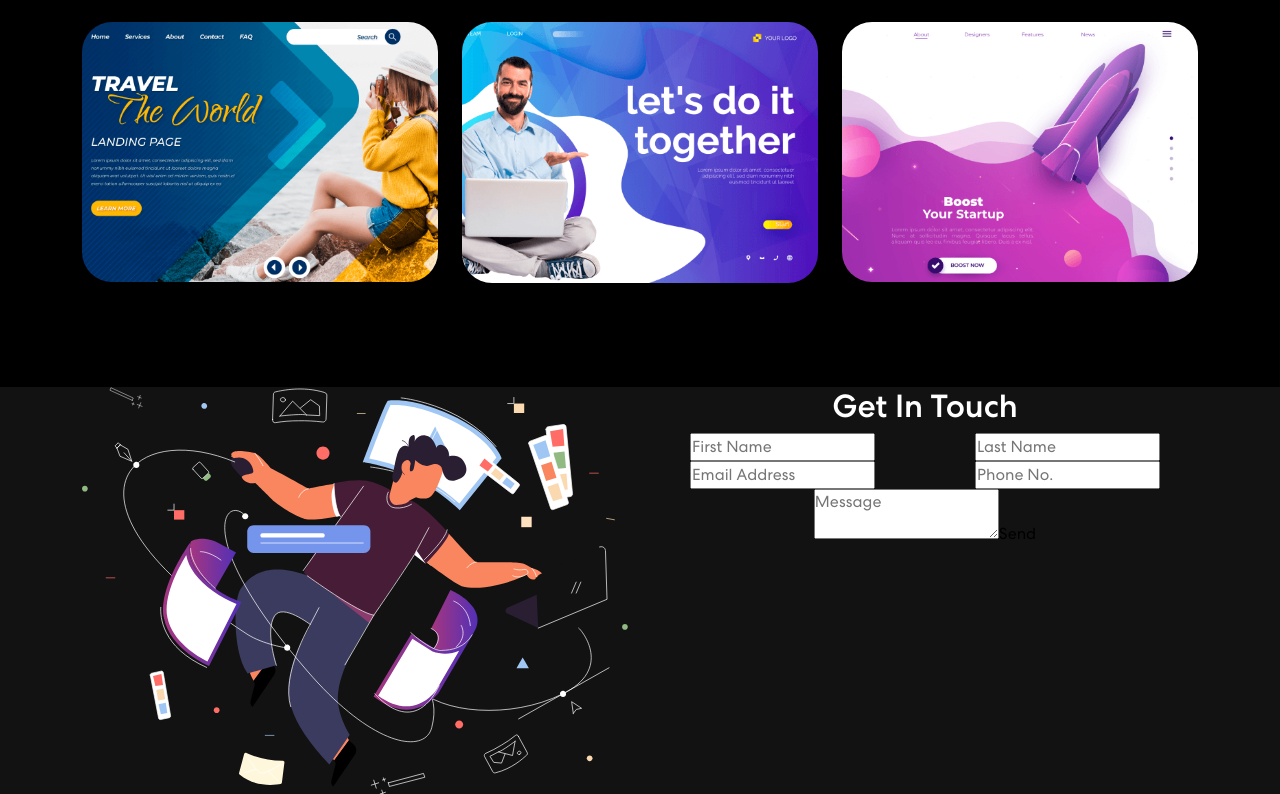
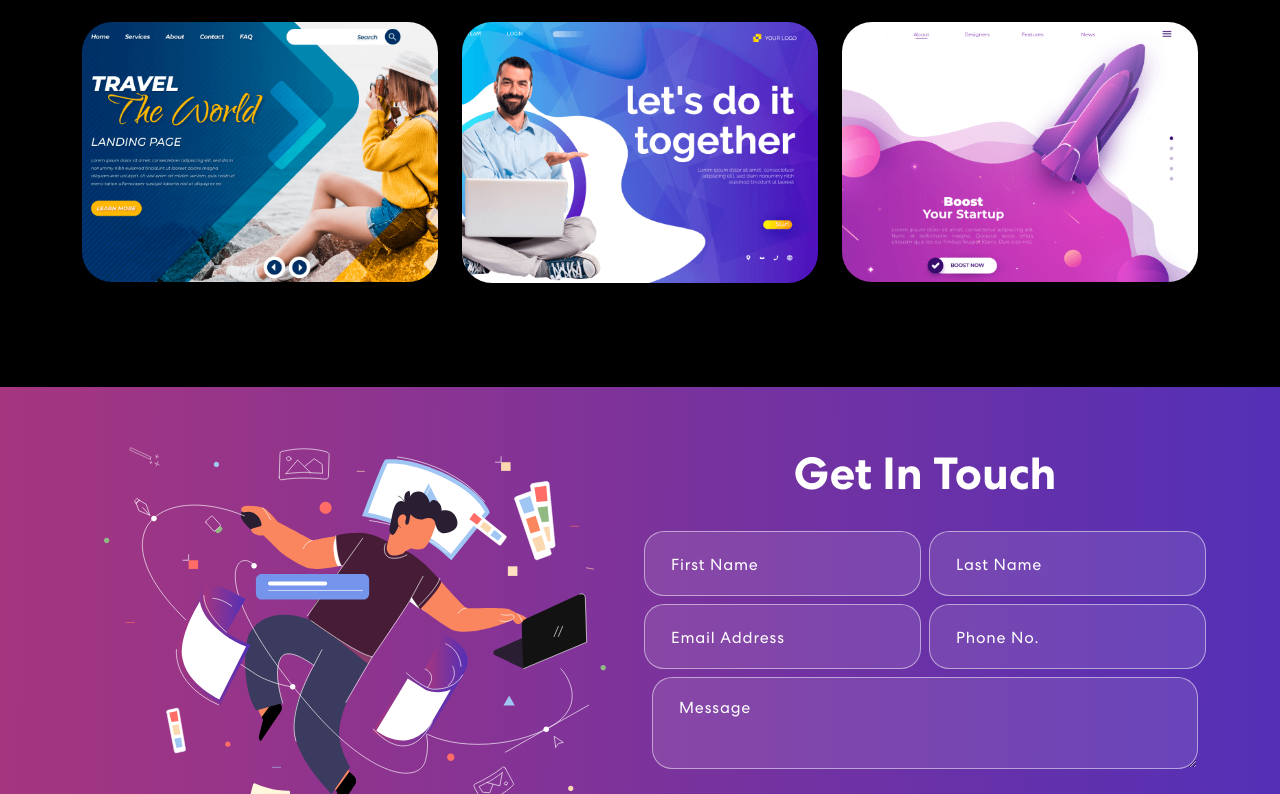
Before and after one commit to hrsh22/personal-portfolio, a React (Create React App) app: page / in a window 1280 px wide. Shown: the part 2006-2800 px from the top of the page. Built offline with nearby package versions, Linux system fonts and the light colour scheme.

Commit message:
updated app.css for contact

```diff
--- a/src/App.css
+++ b/src/App.css
@@ -494,7 +494,78 @@
   z-index: -4;
 }
 
+/*Contact*/
 
+.contact {
+  background: linear-gradient(90.21deg, #AA367C -5.91%, #4A2FBD 111.58%);
+  padding: 60px 0 200px 0;
+}
+.contact img {
+  width: 92%;
+}
+.contact h2 {
+	font-size: 45px;
+	font-weight: 700;
+  margin-bottom: 30px;
+}
+.contact form input, .contact form textarea {
+  width: 100%;
+  background: rgba(255, 255, 255, 0.1);
+  border: 1px solid rgba(255, 255, 255, 0.5);
+  border-radius: 20px;
+  color: #fff;
+  margin: 0 0 8px 0;
+  padding: 18px 26px;
+  font-weight: 500;
+  font-size: 18px;
+  letter-spacing: 0.8px;
+  transition: 0.3s ease-in-out;
+}
+.contact form input:focus, .contact form textarea:focus {
+  background: rgba(255, 255, 255, 1);
+  color: #121212;
+}
+.contact form input::placeholder, .contact form textarea::placeholder {
+  font-size: 16px;
+  font-weight: 400;
+  color: #fff;
+}
+.contact form input:focus::placeholder, .contact form textarea:focus::placeholder {
+  color: #121212;
+  opacity: 0.8;
+}
+.contact form button {
+  font-weight: 700;
+  color: #000;
+  background-color: #fff;
+  padding: 14px 48px;
+  font-size: 18px;
+  margin-top: 25px;
+  border-radius: 0;
+  position: relative;
+  transition: 0.3s ease-in-out;
+}
+.contact form button span {
+  z-index: 1;
+  position: relative;
+}
+.contact form button:hover {
+  color: #fff;
+}
+.contact form button::before {
+  content: "";
+  background: #121212;
+  width: 0;
+  height: 100%;
+  position: absolute;
+  top: 0;
+  left: 0;
+  z-index: 0;
+  transition: 0.3s ease-in-out;
+}
+.contact form button:hover::before {
+  width: 100%;
+}
 
 
 
```
